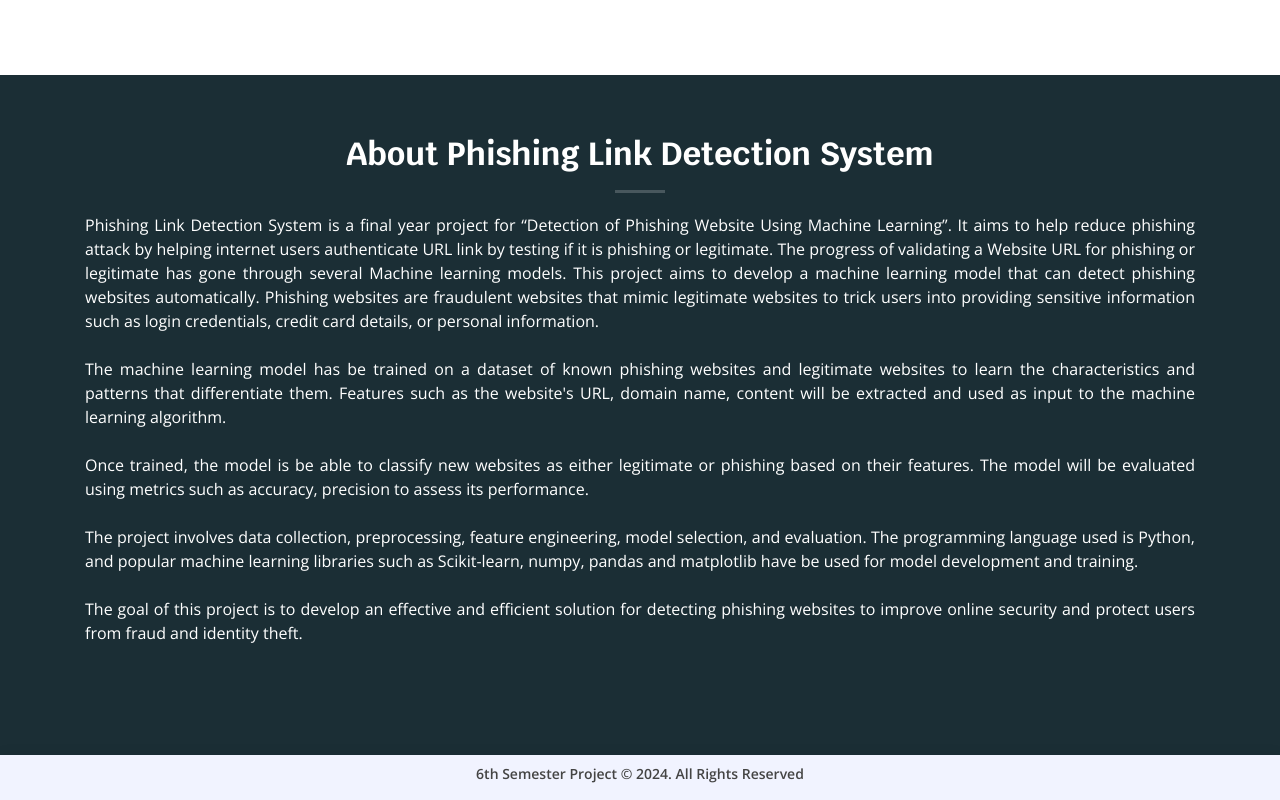
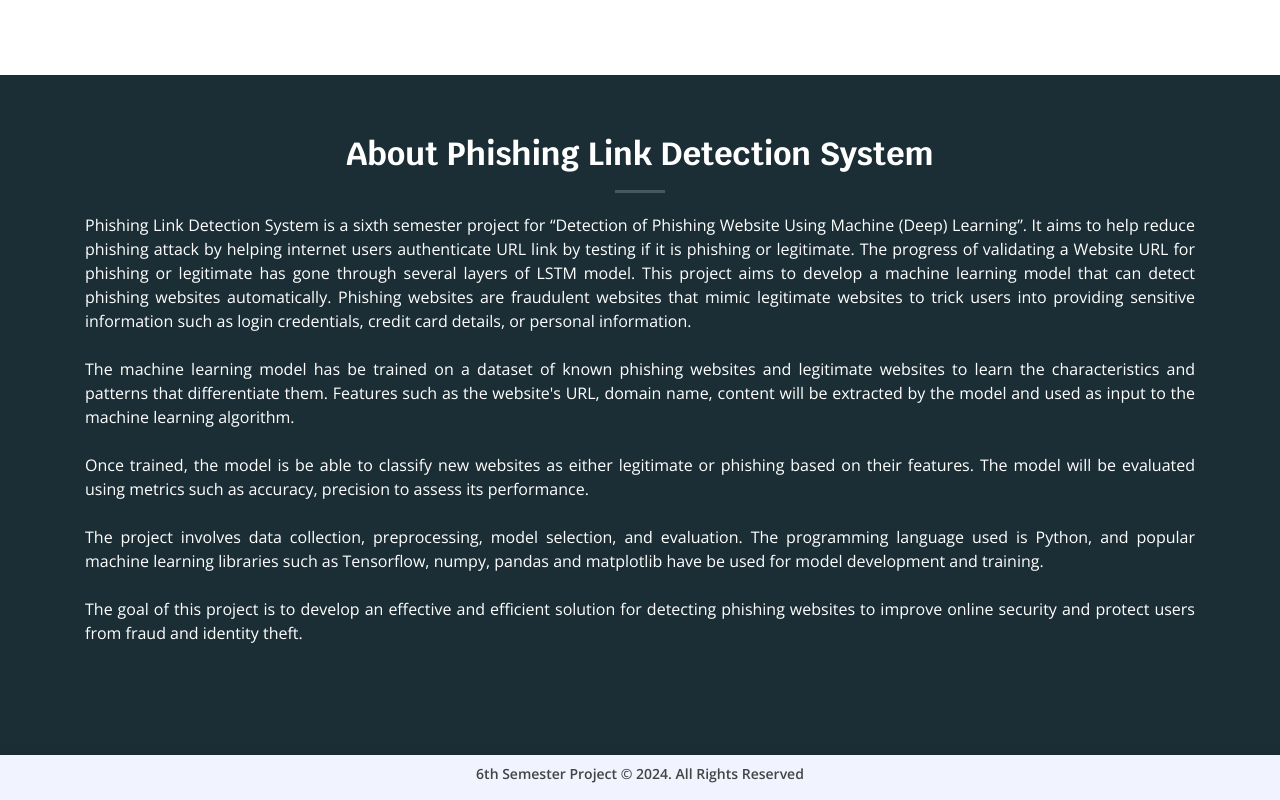
Before and after one commit to rojena02/Phishing-Link-App, a plain HTML site: page frontend/index.html in a window 1280 px wide. Shown: the part 725-1525 px from the top of the page. Drawn offline with nearby package versions, Linux system fonts and the light colour scheme.

Commit message:
change: index aboult content

```diff
--- a/frontend/index.html
+++ b/frontend/index.html
@@ -93,10 +93,10 @@
           <h2>About Phishing Link Detection System</h2>
           <div class="about-description">
           <p>
-            Phishing Link Detection System is a final year project for “Detection of Phishing Website Using Machine Learning”. It aims to help
+            Phishing Link Detection System is a sixth semester project for “Detection of Phishing Website Using Machine (Deep) Learning”. It aims to help
             reduce phishing attack by helping internet users authenticate URL link by testing if it is phishing or
             legitimate. The progress of validating a Website URL for phishing or legitimate has gone through several
-            Machine learning models. This project aims to develop a machine learning model that can detect phishing
+            layers of LSTM model. This project aims to develop a machine learning model that can detect phishing
             websites automatically. Phishing websites are fraudulent websites that mimic legitimate websites to trick
             users into providing sensitive information such as login credentials, credit card details, or personal
             information.
@@ -105,7 +105,7 @@
           <p>
             The machine learning model has be trained on a dataset of known phishing websites and legitimate websites
             to learn the characteristics and patterns that differentiate them. Features such as the website's URL,
-            domain name, content will be extracted and used as input to the machine learning
+            domain name, content will be extracted by the model and used as input to the machine learning
             algorithm.
           </p>
           <br>
@@ -116,9 +116,9 @@
           </p>
           <br>
           <p>
-            The project involves data collection, preprocessing, feature engineering, model selection, and
+            The project involves data collection, preprocessing, model selection, and
             evaluation. The programming language used is Python, and popular machine learning libraries such as
-            Scikit-learn, numpy, pandas and matplotlib have be used for model development and training.
+            Tensorflow, numpy, pandas and matplotlib have be used for model development and training.
           </p>
           <br>
           <p>
```
